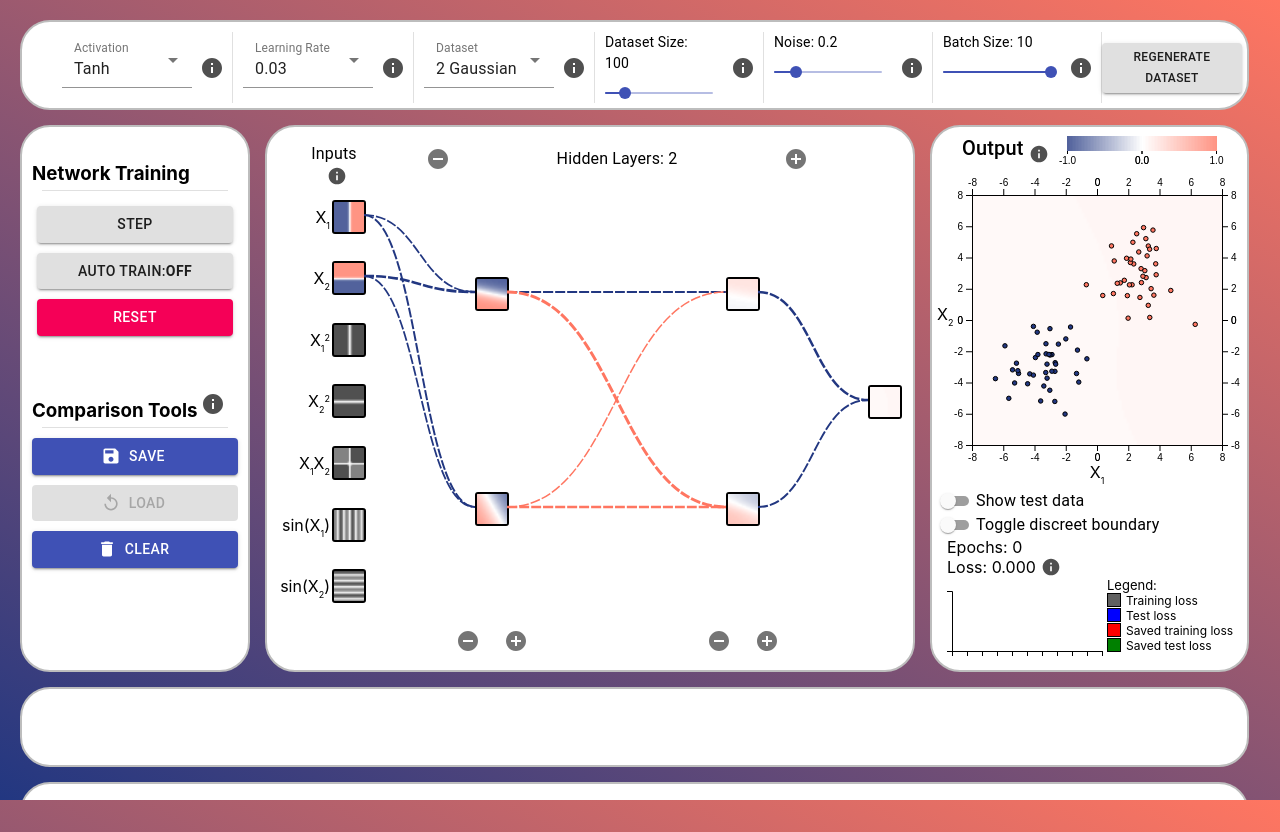
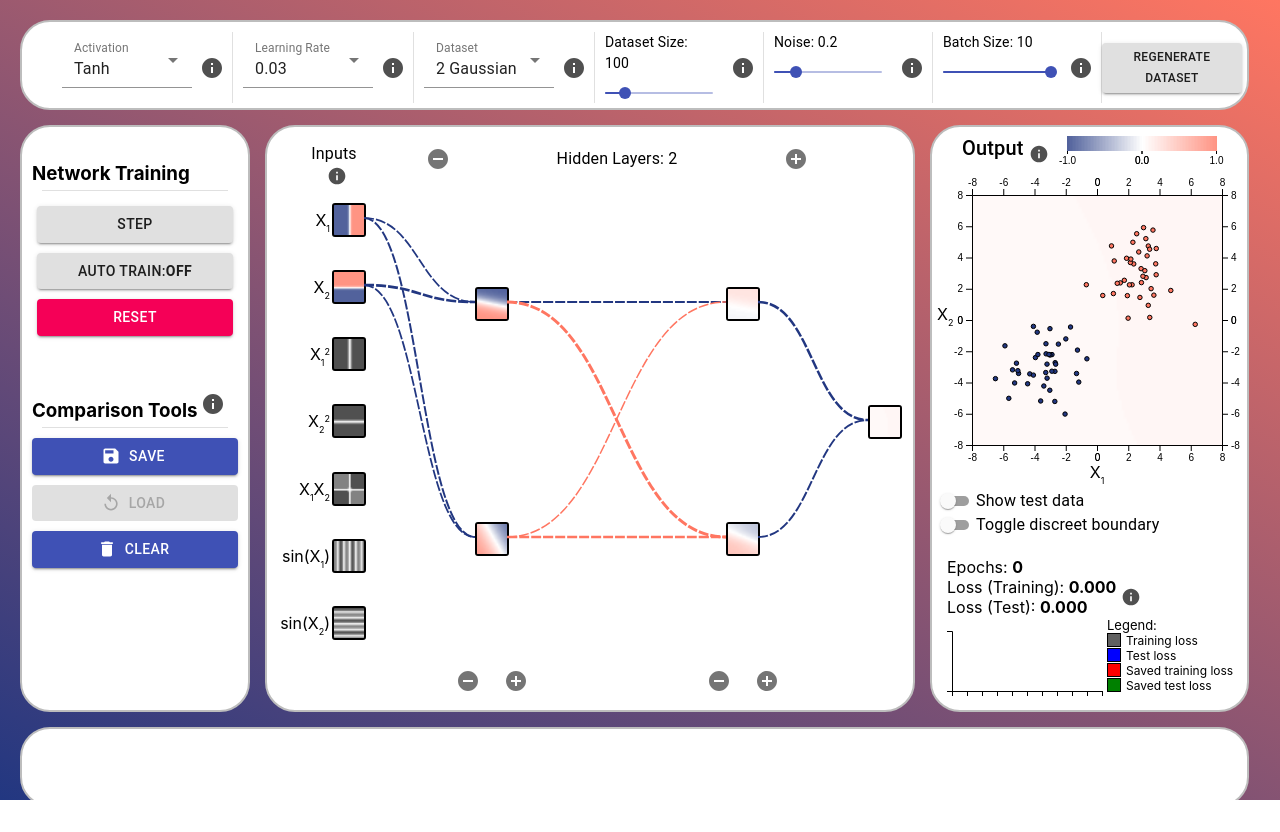
Before and after one commit to BrandonAGoodwin/nn-visualiser, a React (Create React App) app: page / in a window 1280 px wide. After the commit the page ends 800 px from the top, so only its background shows below. Built offline with nearby package versions, Linux system fonts and the light colour scheme.

Commit message:
Updated loss graph to show saved data + added test loss text

```diff
--- a/src/components/GraphPanel.tsx
+++ b/src/components/GraphPanel.tsx
@@ -38,9 +38,6 @@ interface GraphPanelProps {
     decisionBoundary: number[];
     discreetBoundary: boolean;
     toggleDiscreetBoundary: () => void;
-    // epochs: number;
-    // loss: number;
-    // lossData: [number, number][];
     analyticsData: AnalyticsData;
     comparisonAnalyticsData: AnalyticsData | undefined;
     comparisonData: NetworkState | undefined;
@@ -59,9 +56,6 @@ function GraphPanel(props: GraphPanelProps) {
         decisionBoundary,
         discreetBoundary,
         toggleDiscreetBoundary,
-        // epochs,
-        // loss,
-        // lossData,
         comparisonData,
         analyticsData,
         comparisonAnalyticsData,
@@ -69,10 +63,17 @@ function GraphPanel(props: GraphPanelProps) {
 
     let [showTestData, setShowTestData] = useState(false);
 
-    let [epoch, loss]: [number, number] = [0, 0];
+    let [trainingEpoch, trainingLoss]: [number, number] = [0, 0];
+    let [testEpoch, testLoss]: [number, number] = [0, 0];
     if (analyticsData.testLossData.length > 0) {
-        [epoch, loss] = analyticsData.trainingLossData[analyticsData.trainingLossData.length - 1];
+        [trainingEpoch, trainingLoss] = analyticsData.trainingLossData[analyticsData.trainingLossData.length - 1];
+        [testEpoch, testLoss] = analyticsData.testLossData[analyticsData.testLossData.length - 1];
     }
+
+    // let [testEpoch, testLoss]: [number, number] = [0, 0];
+    // if (comparisonAnalyticsData && comparisonAnalyticsData.testLossData.length > 0) {
+    //     [testEpoch, testLoss] = comparisonAnalyticsData.trainingLossData[comparisonAnalyticsData.trainingLossData.length - 1];
+    // }
 
     return (
         <StyledGraphPanel>
@@ -134,9 +135,12 @@ function GraphPanel(props: GraphPanelProps) {
                         label="Toggle discreet boundary"
                     />
                 </FormGroup>
-                <p style={{ marginTop: "0px", marginBottom: "0px" }}> Epochs: {epoch}</p>
+                <p style={{ marginTop: "20px", marginBottom: "0px" }}> Epochs: <b>{trainingEpoch}</b></p>
                 <div style={{ display: "flex", justifyContent: "flex-start" }}>
-                    <p style={{ marginTop: "0px", marginBottom: "0px" }}> Loss: {loss.toFixed(3)} </p>
+                    <p style={{ marginTop: "0px", marginBottom: "0px" }}>
+                        Loss (Training): <b>{trainingLoss.toFixed(3)}</b> <br />
+                        Loss (Test): <b>{testLoss.toFixed(3)}</b>
+                    </p>
                     <StyledInfoButton title="Loss Tooltip" marginLeft={5} fontSize="small" onClick={setInfoPanelWrapper} infoPanel={<LossInfoPanel />}>
                         <React.Fragment>
                             <Typography color="inherit">Loss</Typography>
@@ -153,8 +157,6 @@ function GraphPanel(props: GraphPanelProps) {
                         analyticsData={analyticsData}
                         comparisonAnalyticsData={comparisonAnalyticsData}
                         showTestData={showTestData}
-                    // dataset={lossData}
-                    // comparisionData={comparisonData?.lossData}
                     />
                     <div style={{ fontSize: 12 }}>
                         <p style={{ marginTop: "0px" }}>
--- a/src/components/LossGraph.tsx
+++ b/src/components/LossGraph.tsx
@@ -106,19 +106,19 @@ function LossGraph(props: GraphProps) {
         label: string
     ) => {
 
-        let div = d3.select("body").append("div")
-            .attr("class", "loss-graph tooltip")
-            .style("position", "absolute")
-            .style("text-align", "center")
-            .style("width", "60px")
-            .style("height", "28px")
-            .style("padding", "2px")
-            // .style("font: 12p"
-            .style("background", "lightsteelblue")
-            .style("border", "0px")
-            .style("border-radius", "8px")
-            .style("pointer-events", "none")
-            .style("opacity", 0);
+        // let div = d3.select("body").append("div")
+        //     .attr("class", "loss-graph tooltip")
+        //     .style("position", "absolute")
+        //     .style("text-align", "center")
+        //     .style("width", "60px")
+        //     .style("height", "28px")
+        //     .style("padding", "2px")
+        //     // .style("font: 12p"
+        //     .style("background", "lightsteelblue")
+        //     .style("border", "0px")
+        //     .style("border-radius", "8px")
+        //     .style("pointer-events", "none")
+        //     .style("opacity", 0); // This causes scrolling issues prob don't select body
 
 
         let path = graph.append("path")
```
